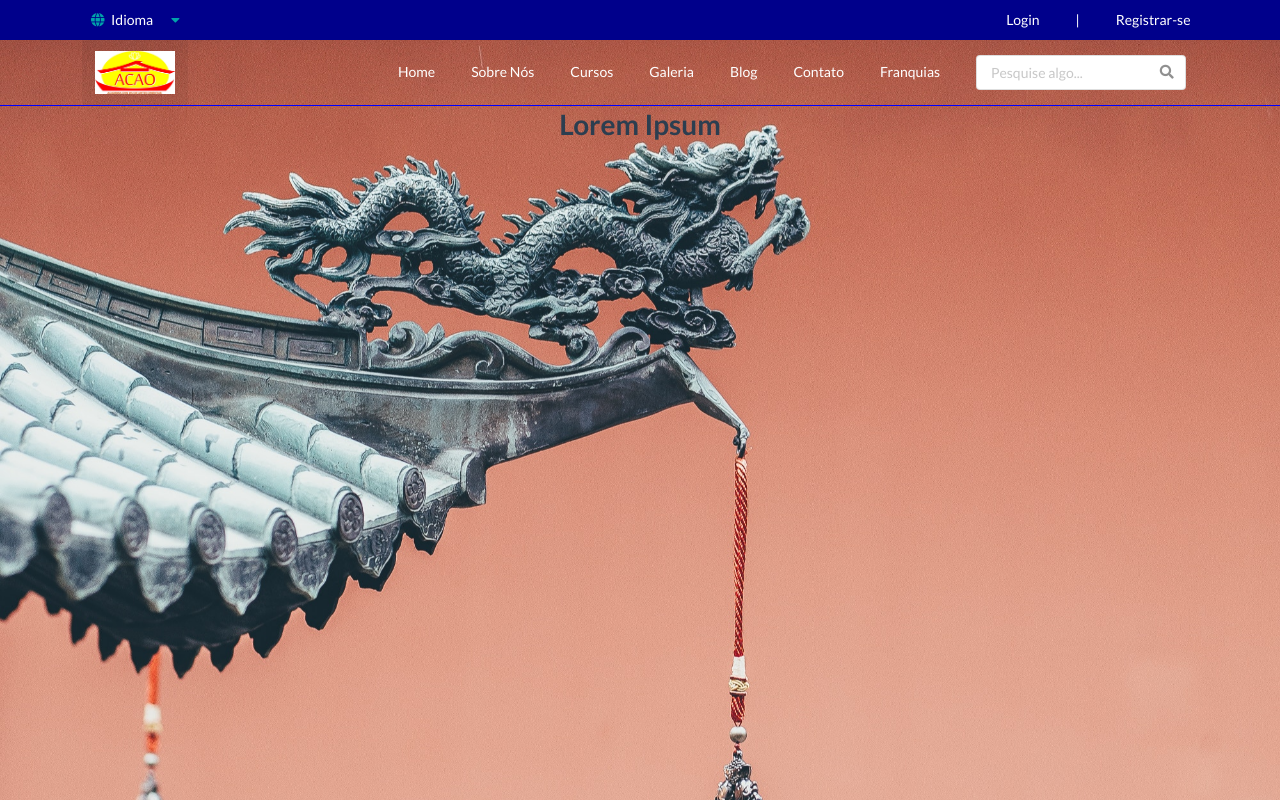
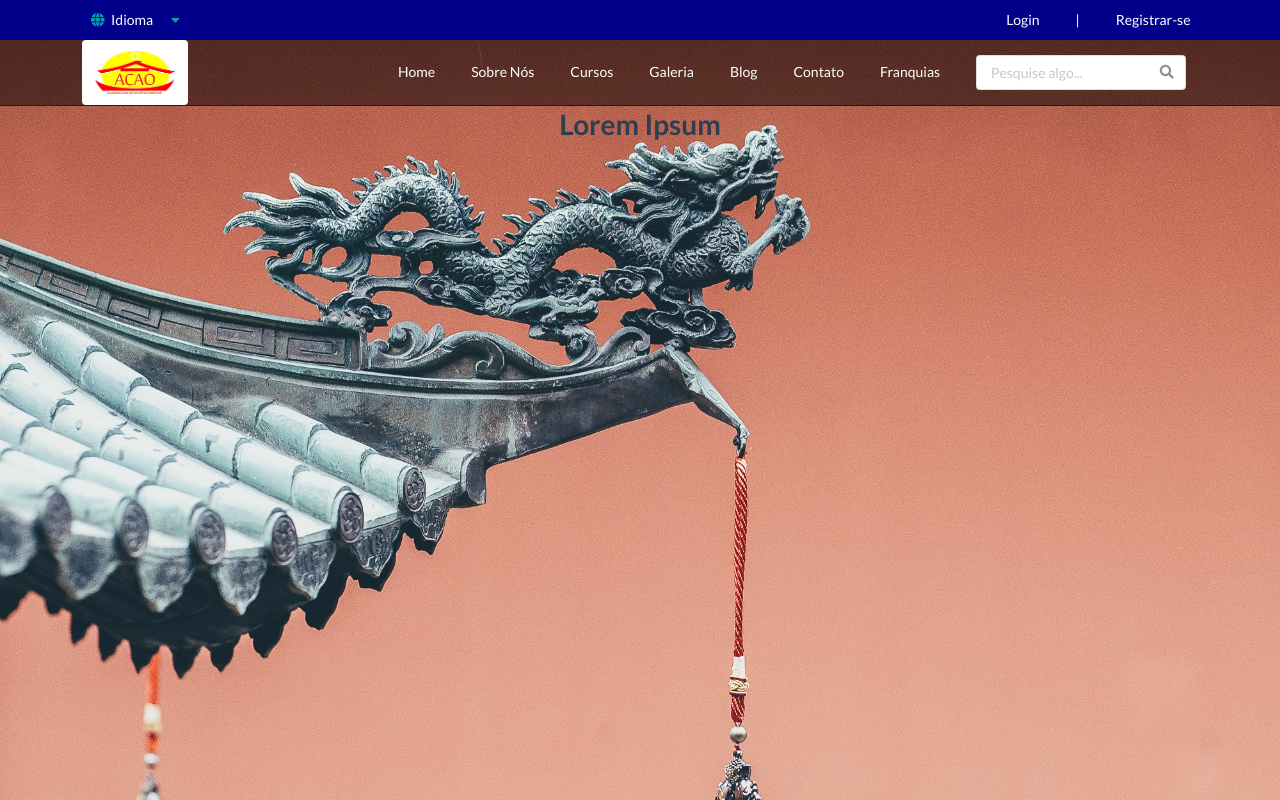
Before and after one commit to MatheusRyuki/ChinWu, a Vue app: page / in a window 1280 px wide. In both pictures the pointer is over the link 134 px from the left and 72 px from the top of the page. Built offline with nearby package versions, Linux system fonts and the light colour scheme.

Commit message:
Ajustes do subheader

```diff
--- a/src/components/Home/Subheader.vue
+++ b/src/components/Home/Subheader.vue
@@ -58,11 +58,13 @@ export default {
 <style scoped>
 #menu {
   border-bottom: 1px blue solid;
+    background-color: rgba(0, 0, 0, 0.5);
 }
 .ui.secondary.menu .item {
   color: white;
 }
 .ui.secondary.menu .item:hover {
-  color: WHITE;
+  color: black;
+  background-color: white;
 }
 </style>
--- a/src/views/Home.vue
+++ b/src/views/Home.vue
@@ -23,6 +23,7 @@ export default {
 <style scoped>
 #main {
   background: url("../assets/1.jpg") no-repeat center center fixed;
+  background-color: black;
   -webkit-background-size: cover;
   -moz-background-size: cover;
   -o-background-size: cover;
```
